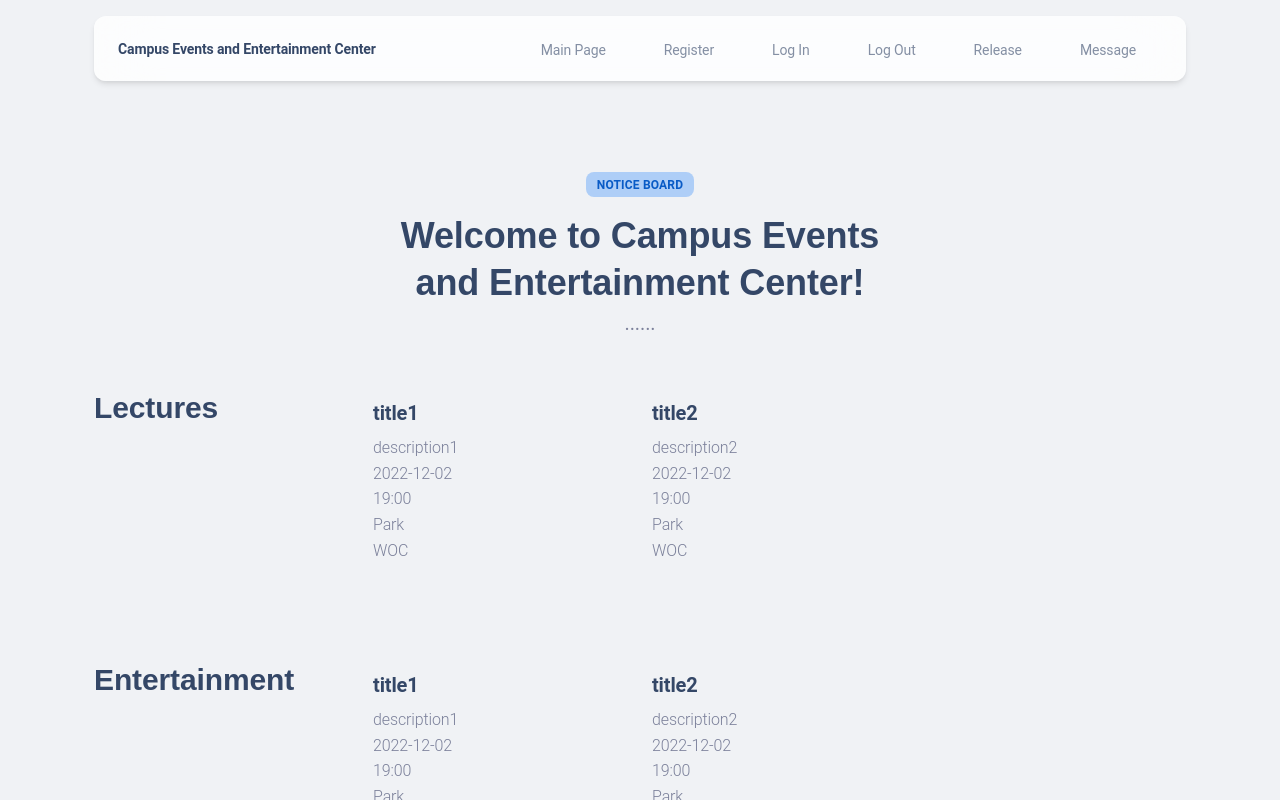
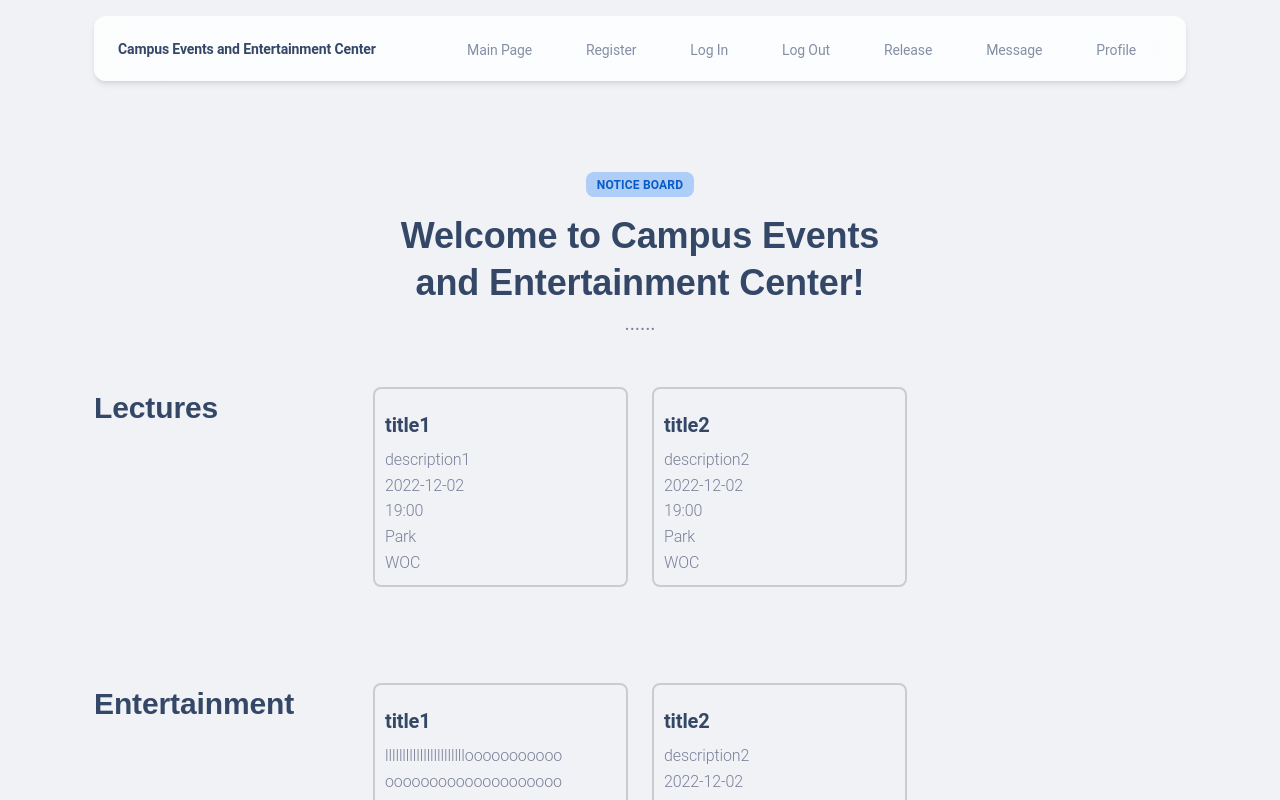
Before and after one commit to sustech-cs304/team-project-24spring-34, a React (Create React App) app in the folder client/: page /mainpage in a window 1280 px wide. Shown: the top 800 px of the page. Built offline with nearby package versions, Linux system fonts and the light colour scheme.

Commit message:
add border and mouseLeave

```diff
--- a/client/src/mainpage/DefaultInfoCard.js
+++ b/client/src/mainpage/DefaultInfoCard.js
@@ -34,7 +34,15 @@ function DefaultInfoCard({
     <MKBox
       lineHeight={1}
       p={direction === 'center' ? 2 : 0}
-      textAlign={direction}>
+      textAlign={direction}
+      sx={{
+        width: '100%', // 设置容器宽度
+        wordWrap: 'break-word', // 允许文本在单词边界处换行
+        border: '2px solid #ccc', // 设置边框，这里的 #ccc 是边框颜色
+        borderRadius: '8px', // 设置边框的圆角
+        padding: '10px', // 设置内边距
+        boxSizing: 'border-box', // 确保内边距和边框不会增加容器的宽度
+      }}>
       <MKTypography
         display='block'
         variant='5'
--- a/client/src/mainpage/DefaultNavbarDropdown.js
+++ b/client/src/mainpage/DefaultNavbarDropdown.js
@@ -22,6 +22,7 @@ import {Link} from 'react-router-dom';
 // @mui material components
 import Collapse from '@mui/material/Collapse';
 import Icon from '@mui/material/Icon';
+import React, {useState} from 'react';
 
 // // Material Kit 2 React components
 // import MKBox from "components/MKBox";
@@ -42,6 +43,7 @@ function DefaultNavbarDropdown({
   collapse,
   ...rest
 }) {
+  const [backgroundColor, setBackgroundColor] = useState('transparent');
   const linkComponent = {
     component: 'a',
     href,
@@ -78,7 +80,17 @@ function DefaultNavbarDropdown({
             fontWeight='regular'
             textTransform='capitalize'
             color={light ? 'white' : 'dark'}
-            sx={{fontWeight: '100%', ml: 1, mr: 0.25}}>
+            sx={{
+              fontWeight: '100%',
+              ml: 0.5,
+              mr: 0.25,
+              '&:hover': {
+                backgroundColor: 'rgba(0, 0, 0, 0.1)',
+              },
+            }}
+            onMouseLeave={() => {
+              setBackgroundColor('transparent');
+            }}>
             {name}
           </MKTypography>
         </Link>
--- a/client/src/mainpage/designBlocksData.js
+++ b/client/src/mainpage/designBlocksData.js
@@ -47,7 +47,8 @@ export default [
     items: [
       {
         title: 'title1',
-        description: 'description1',
+        description:
+          'llllllllllllllllllllllloooooooooooooooooooooooooooooooooooonnnnnnnnnnnnnnnnnnnnnnnnnngggggggggggggggggggggggggggggggggggggggggggggggdescription1',
         date: '2022-12-02',
         time: '19:00',
         site: 'Park',
--- a/client/src/mainpage/routes.js
+++ b/client/src/mainpage/routes.js
@@ -61,6 +61,10 @@ const routes = [
     name: 'Message',
     route: '/message',
   },
+  {
+    name: 'Profile',
+    route: '/profile',
+  },
 ];
 
 export default routes;
```
